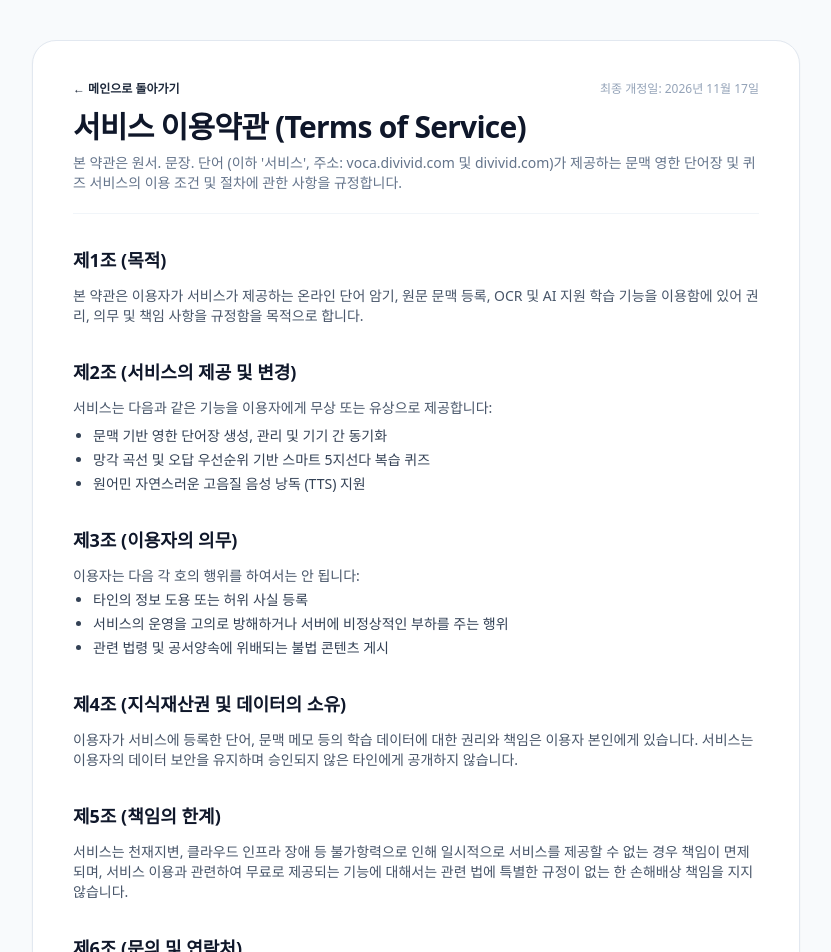
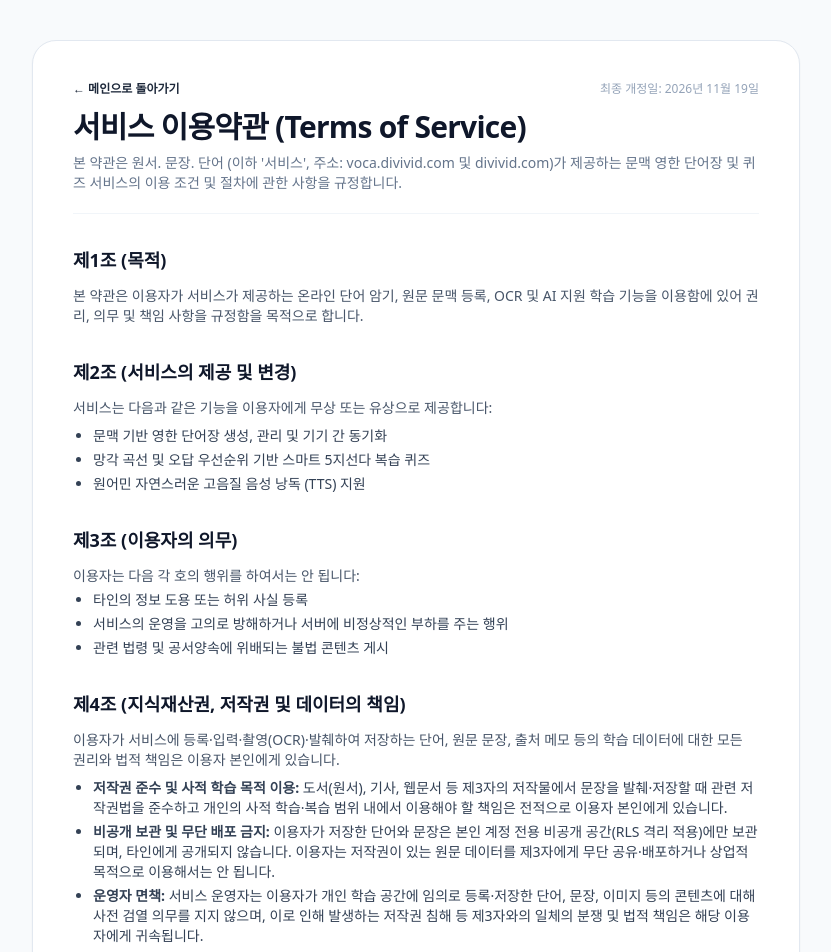
Before and after one commit to madia3/context-vocab, a Next.js app: page /terms in a window 1280 px wide. Shown: the top 952 px of the page, without its empty margins (224-1055 px from the left). Built offline with nearby package versions, Linux system fonts and the light colour scheme.

Commit message:
docs: clarify user copyright responsibility and operator disclaimer in terms

```diff
--- a/src/app/terms/page.tsx
+++ b/src/app/terms/page.tsx
@@ -20,7 +20,7 @@ export default function TermsOfServicePage() {
             >
               ← 메인으로 돌아가기
             </Link>
-            <span className="text-xs text-slate-400 font-medium">최종 개정일: 2026년 11월 17일</span>
+            <span className="text-xs text-slate-400 font-medium">최종 개정일: 2026년 11월 19일</span>
           </div>
           <h1 className="text-2xl sm:text-3xl font-black text-slate-900 tracking-tight">
             서비스 이용약관 (Terms of Service)
@@ -66,10 +66,23 @@ export default function TermsOfServicePage() {
 
         {/* Section 4 */}
         <section className="space-y-3">
-          <h2 className="text-base sm:text-lg font-bold text-slate-900">제4조 (지식재산권 및 데이터의 소유)</h2>
-          <p className="text-xs sm:text-sm text-slate-600 leading-relaxed">
-            이용자가 서비스에 등록한 단어, 문맥 메모 등의 학습 데이터에 대한 권리와 책임은 이용자 본인에게 있습니다. 서비스는 이용자의 데이터 보안을 유지하며 승인되지 않은 타인에게 공개하지 않습니다.
-          </p>
+          <h2 className="text-base sm:text-lg font-bold text-slate-900">제4조 (지식재산권, 저작권 및 데이터의 책임)</h2>
+          <div className="text-xs sm:text-sm text-slate-600 leading-relaxed space-y-2">
+            <p>
+              이용자가 서비스에 등록·입력·촬영(OCR)·발췌하여 저장하는 단어, 원문 문장, 출처 메모 등의 학습 데이터에 대한 모든 권리와 법적 책임은 이용자 본인에게 있습니다.
+            </p>
+            <ul className="list-disc pl-5 space-y-1 text-slate-700">
+              <li>
+                <strong>저작권 준수 및 사적 학습 목적 이용:</strong> 도서(원서), 기사, 웹문서 등 제3자의 저작물에서 문장을 발췌·저장할 때 관련 저작권법을 준수하고 개인의 사적 학습·복습 범위 내에서 이용해야 할 책임은 전적으로 이용자 본인에게 있습니다.
+              </li>
+              <li>
+                <strong>비공개 보관 및 무단 배포 금지:</strong> 이용자가 저장한 단어와 문장은 본인 계정 전용 비공개 공간(RLS 격리 적용)에만 보관되며, 타인에게 공개되지 않습니다. 이용자는 저작권이 있는 원문 데이터를 제3자에게 무단 공유·배포하거나 상업적 목적으로 이용해서는 안 됩니다.
+              </li>
+              <li>
+                <strong>운영자 면책:</strong> 서비스 운영자는 이용자가 개인 학습 공간에 임의로 등록·저장한 단어, 문장, 이미지 등의 콘텐츠에 대해 사전 검열 의무를 지지 않으며, 이로 인해 발생하는 저작권 침해 등 제3자와의 일체의 분쟁 및 법적 책임은 해당 이용자에게 귀속됩니다.
+              </li>
+            </ul>
+          </div>
         </section>
 
         {/* Section 5 */}
```
